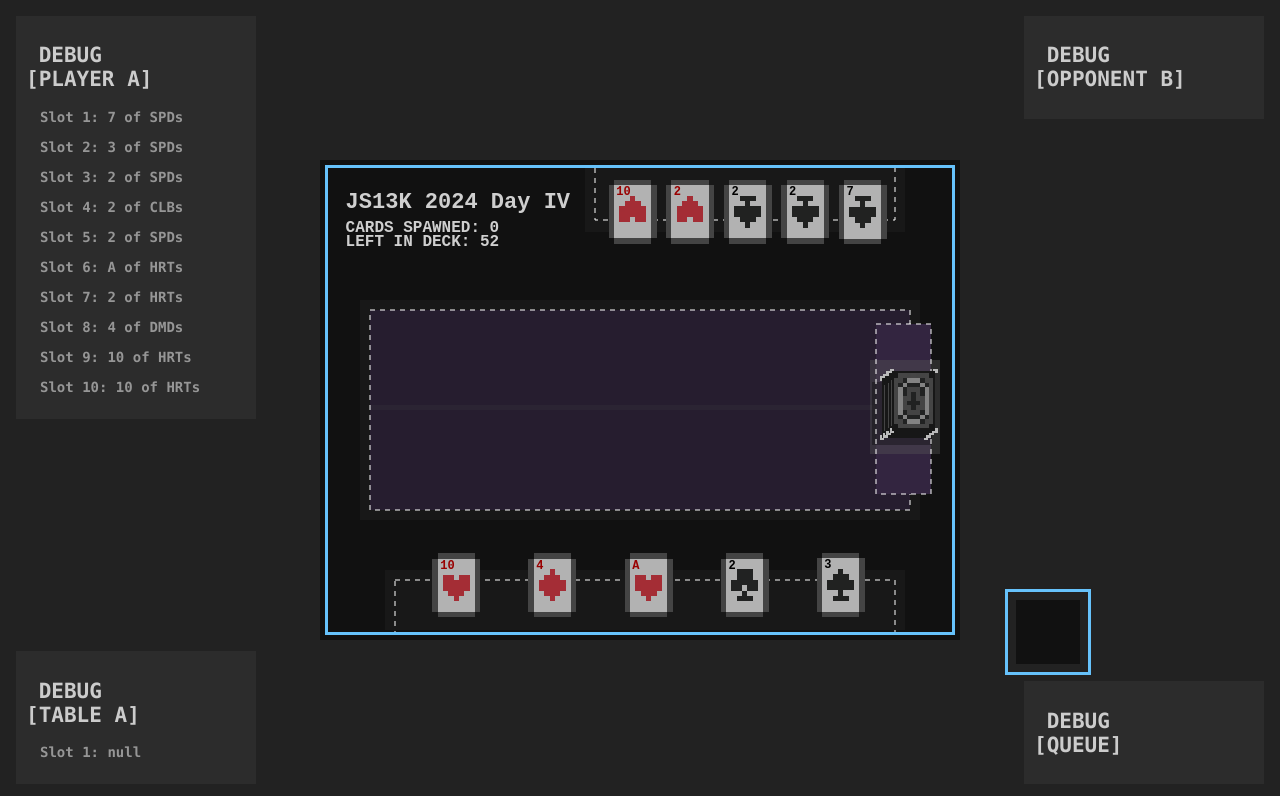
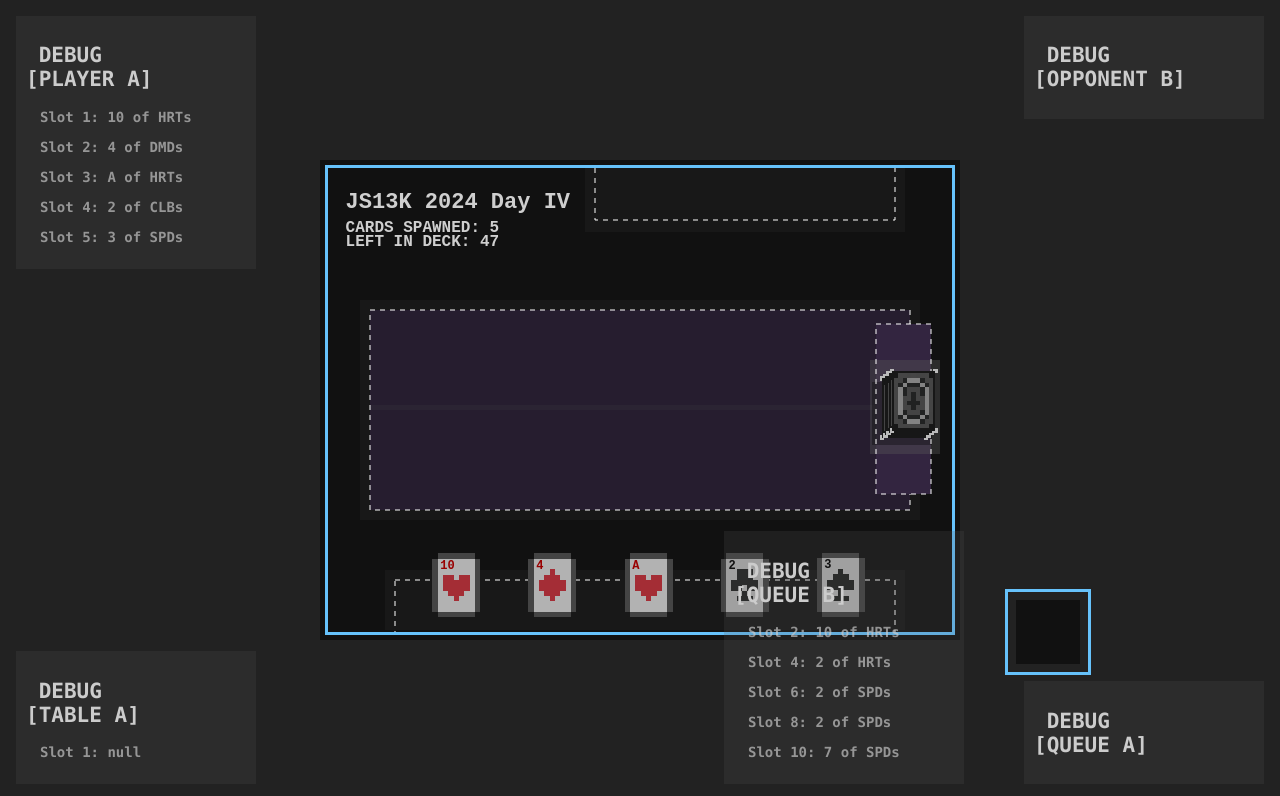
Before and after one commit to AD-Edge/JS13K_Triskaidekaphobia, a plain HTML site: page index.html in a window 1280 px wide. Drawn offline with Linux system fonts and the light colour scheme.

Commit message:
trying to work out inverted dealing, tricky, side A works

```diff
--- a/src/card.js
+++ b/src/card.js
@@ -25,14 +25,18 @@ class card {
                 this.type = 'DMD';
             } else if (type == 4) {
                 this.type = 'CLB';
-            } else if (type == -1) {
-                //back of card
-                this.type = 'BCK';
             } else if (type == 0) {
                 //deck sprite
                 this.type = 'DCK';
             }
         }
+        // Set Card Side (flopped or not)
+        if(this.cardID == 'B') {
+            this.cardFlipped = true;
+        } else {
+            this.cardFlipped = false;
+        }
+
         // Handle Special Rank(s)
         if(rank == 1) {
             this.rank = 'A';
@@ -98,7 +102,7 @@ class card {
         }
 
         // Render rank text
-        if(this.type != 'BCK' && this.type != 'DCK' && !this.isHeld) {
+        if(!this.cardFlipped && this.type != 'DCK' && !this.isHeld) {
             ctx.font = "normal bolder 12px monospace";
             if(this.type == 'DMD' || this.type == 'HRT') {
                 ctx.fillStyle = '#990000';
@@ -169,12 +173,14 @@ class card {
             this.image.src = './img/mDMD.png';
         } else if (this.type == 'CLB') {
             this.image.src = './img/mCLB.png';
-        } else if (this.type == 'BCK') {
-            this.image.src = './img/mBCK.png';
         } else if (this.type == 'DCK') {
             this.image.src = './img/mDCK.png';
         } else {
             this.image.src = './img/mNUL.png';
+        }
+        //override for flipped card
+        if(this.cardFlipped) {
+            this.image.src = './img/mBCK.png';
         }
     }
     // Debug print card info
--- a/src/debug.js
+++ b/src/debug.js
@@ -12,7 +12,9 @@ function debugArray(array, index) {
     } else if(index == 2) {
         title.innerHTML = `&nbsp;DEBUG<br>[OPPONENT B]`;
     } else if(index == 3) {
-        title.innerHTML = `&nbsp;DEBUG<br>[QUEUE]`;
+        title.innerHTML = `&nbsp;DEBUG<br>[QUEUE A]`;
+    } else if(index == 4) {
+        title.innerHTML = `&nbsp;DEBUG<br>[QUEUE B]`;
     }
     debugDiv.appendChild(title);
 
--- a/src/main.js
+++ b/src/main.js
@@ -46,6 +46,8 @@ rand = generateNumber(rng, -10, 10);
 // Handle Cards
 var currentHover = null;
 var currentHeld = null;
+var cardIndexA = 0;
+var cardIndexB = 0;
 
 const deckPos = {x: 0.875, y: 0.450};
 
@@ -75,8 +77,10 @@ const cardBCK2 = new card(null, {x: deckPos.x+0.005, y: deckPos.y-0.005}, {x: de
 const cardBCK3 = new card(null, {x: deckPos.x+0.010, y: deckPos.y-0.010}, {x: deckPos.x+0.010, y: deckPos.y-0.010}, 0);
 const cardBCK4 = new card(null, {x: deckPos.x+0.015, y: deckPos.y-0.015}, {x: deckPos.x+0.015, y: deckPos.y-0.015}, 0);
 
-var cardGenQueue = [];
-let lastCardCreationTime = 0;
+var cardGenQueueA = [];
+var cardGenQueueB = [];
+var lastCardCreationTime = 0;
+var chooseA = true;
 
 // Card arrays for holding
 var playerCardHand = [];
@@ -114,14 +118,15 @@ window.onload = function() {
     genInitialCards();
 
     // Basic count cards
-    countCards(playerCardHand);
-    countCards(opponentCardHand);
+    // countCards(playerCardHand);
+    // countCards(opponentCardHand);
 
     if(debug) {
         genDebugArray(tableCardHold, 0);
         genDebugArray(playerCardHand, 1);
         genDebugArray(opponentCardHand, 2);
-        genDebugArray(cardGenQueue, 3);
+        genDebugArray(cardGenQueueA, 3);
+        genDebugArray(cardGenQueueB, 4);
     }
 
     // setTimeout clears the white flash after the specified duration
@@ -142,10 +147,10 @@ function genInitialCards() {
     let deckB = 0;
     for(let i = 0; i < 10; i++) {
         if(inv) {
-            cardGenQueue[i] = new card('A', deckPos, cardASlots[deckA], generateNumber(rng, 1, 4), generateNumber(rng, 1, 10));
+            cardGenQueueA[i] = new card('A', deckPos, cardASlots[deckA], generateNumber(rng, 1, 4), generateNumber(rng, 1, 10));
             deckA++;
         } else {
-            cardGenQueue[i] = new card('B', deckPos, cardBSlots[deckB], generateNumber(rng, 1, 4), generateNumber(rng, 1, 10))
+            cardGenQueueB[i] = new card('B', deckPos, cardBSlots[deckB], generateNumber(rng, 1, 4), generateNumber(rng, 1, 10))
             deckB++;
         }
         // console.log("Generating new card: ");
@@ -190,6 +195,15 @@ function genDebugArray(array, index) {
         }
         let dbg = debugArray(array, index);
         dbg.id = "debug3";
+        document.body.appendChild(dbg);
+    } else if (index == 4) {
+        let debugElement4 = document.getElementById('debug4');
+
+        if (debugElement4) {
+            debugElement4.remove();
+        }
+        let dbg = debugArray(array, index);
+        dbg.id = "debug4";
         document.body.appendChild(dbg);
     }
 }
@@ -306,6 +320,31 @@ function shuffleCardToTop(array, index) {
     genDebugArray(playerCardHand, 1);
 }
 
+function moveCardToArray(fromArray, toArray, index) {
+    var len = fromArray.length-1;
+    // Create card
+    // const card = new card('A', deckPos, generateNumber(rng, 1, 4), generateNumber(rng, 1, 10));
+    // Add the card to the playerCardHand
+    toArray.push(fromArray[cardIndexA]);
+    // Remove card from cardGenQueueA
+    fromArray.splice(cardIndexA, 1);
+
+    // Update card stats
+    cardNum++;
+    deckTotal--;
+
+    // Update the last card creation time & move to the next index
+    // lastCardCreationTime = timestamp;
+
+
+    // zzfx(...[0.25,,362,.02,.03,.09,4,2.8,,,,,.06,.8,,,,.48,.01,.01,-2146]); // Noise pickup
+    zzfx(...[.6,,105,.03,.01,0,4,2.7,,75,,,,,,,.05,.1,.01,,-1254]); // card clack
+
+    // console.log("processing card: " + cardIndex);
+    // console.log("playerCardHand size: " + playerCardHand.length);
+    // console.log("cardGenQueueA size: " + cardGenQueueA.length);
+}
+
 // Render Game Scene
 function renderScene(timestamp) {
     ctx.clearRect(0, 0, width, height);
@@ -334,28 +373,23 @@ function renderScene(timestamp) {
     // Manage card generation
     // Check if it's time to generate a new card
     const delayBetweenCards = 200; // 500ms delay between cards
-    var cardIndex = cardGenQueue.length-1;
-    if (cardGenQueue.length > 0 && timestamp - lastCardCreationTime >= delayBetweenCards) {
-        // Create card
-        // const card = new card('A', deckPos, generateNumber(rng, 1, 4), generateNumber(rng, 1, 10));
-        // Add the card to the playerCardHand
-        playerCardHand.push(cardGenQueue[cardIndex]);
-        // Remove card from cardGenQueue
-        cardGenQueue.splice(cardIndex, 1);
-
-        // Update the last card creation time & move to the next index
-        lastCardCreationTime = timestamp;
-        cardIndex--;
-
-        // zzfx(...[0.25,,362,.02,.03,.09,4,2.8,,,,,.06,.8,,,,.48,.01,.01,-2146]); // Noise pickup
-        zzfx(...[.6,,105,.03,.01,0,4,2.7,,75,,,,,,,.05,.1,.01,,-1254]); // card clack
+    // if(chooseA)
+    if(cardIndexA < cardGenQueueA.length && timestamp - lastCardCreationTime >= delayBetweenCards) {
+        moveCardToArray(cardGenQueueA, playerCardHand);
 
         genDebugArray(playerCardHand, 1);
-        genDebugArray(cardGenQueue, 3);
-        // console.log("processing card: " + cardIndex);
-        // console.log("playerCardHand size: " + playerCardHand.length);
-        // console.log("cardGenQueue size: " + cardGenQueue.length);
+        genDebugArray(cardGenQueueA, 3);
+        // chooseA = false;
+        lastCardCreationTime = timestamp;
+        cardIndexA++;
     }
+        // } else if (!chooseA) {
+            //     moveCardToArray(cardGenQueueB, opponentCardHand);
+            //     genDebugArray(opponentCardHand, 2);
+            //     genDebugArray(cardGenQueueB, 4);
+            //     chooseA = true;
+            //     lastCardCreationTime = timestamp;
+            // }
 
     ctx.globalAlpha = 1.0;
     // Draw Card Deck
--- a/src/style.css
+++ b/src/style.css
@@ -72,6 +72,10 @@ body {
     right: 0px;
     bottom: 0px;
 }
+#debug4 {
+    right: 300px;
+    bottom: 0px;
+}
 
 .debugList p {
     padding-left: 14px;
```
